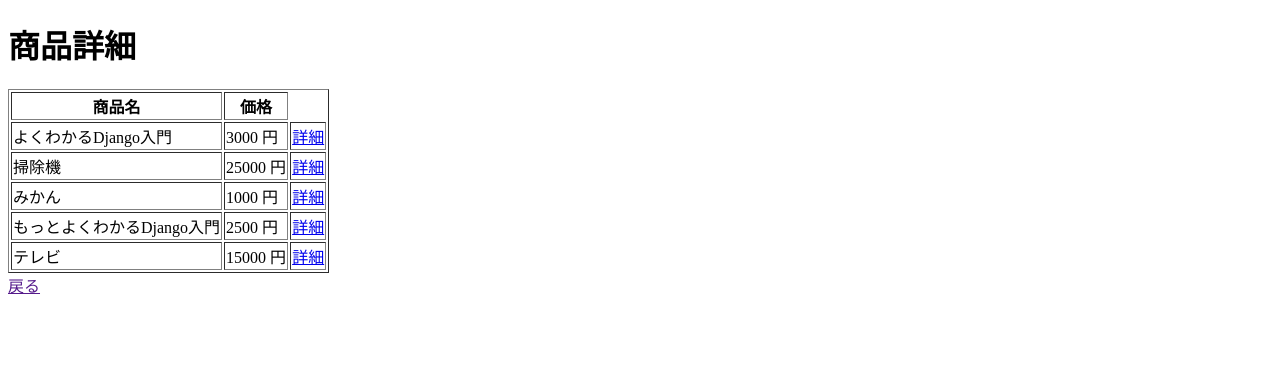
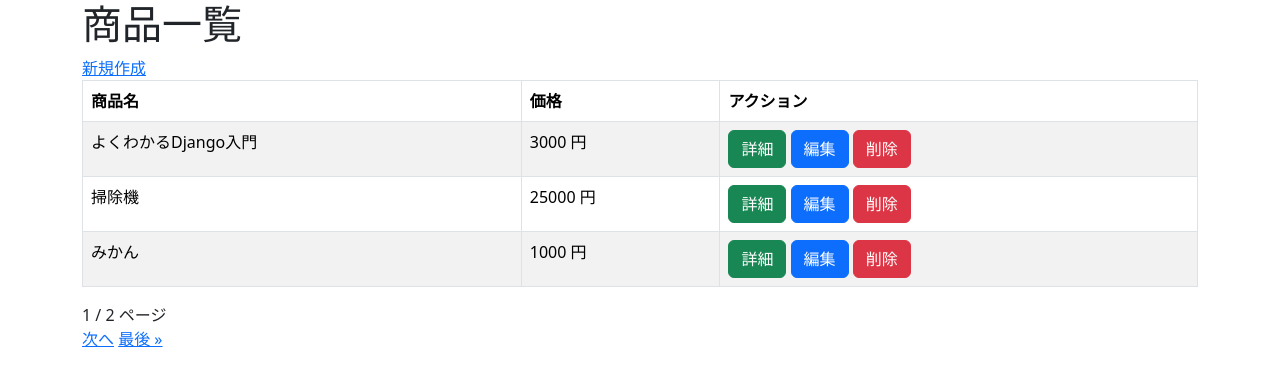
Before and after one commit to kumadoara/django-basic-kadai, a Django app: page /crud/ in a window 1280 px wide. Shown: the top 386 px of the page. Run offline with Django 4.2, Linux system fonts and the light colour scheme; data comes from the database, SQL or seed files in the repository.

Commit message:
Add files via upload

```diff
--- a/kadai_010/crud/models.py
+++ b/kadai_010/crud/models.py
@@ -9,4 +9,4 @@ class Product(models.Model):
         return self.name
 
     def get_absolute_url(self):
-        return reverse('detail')
+        return reverse('list')
--- a/kadai_010/crud/templates/base.html
+++ b/kadai_010/crud/templates/base.html
@@ -10,7 +10,7 @@
 <body>
     <div class="container">
         {% block content %}{% endblock %}
-        <link href="https://cdn.jsdelivr.net/npm/bootstrap@5.3.0-alpha3/dist/css/bootstrap.min.css" rel="stylesheet" integrity="sha384-KK94CHFLLe+nY2dmCWGMq91rCGa5gtU4mk92HdvYe+M/SXH301p5ILy+dN9+nJOZ" crossorigin="anonymous">
+        <script src="https://cdn.jsdelivr.net/npm/bootstrap@5.3.0-alpha3/dist/js/bootstrap.bundle.min.js" integrity="sha384-ENjdO4Dr2bkBIFxQpeoTz1HIcje39Wm4jDKdf19U8gI4ddQ3GYNS7NTKfAdVQSZe" crossorigin="anonymous"></script>
     </div>
 </body>
 </html>
--- a/kadai_010/crud/templates/crud/product_list.html
+++ b/kadai_010/crud/templates/crud/product_list.html
@@ -1,29 +1,43 @@
-<!DOCTYPE html>
-<html lang="ja">
-<head>
-    <meta charset="UTF-8">
-    <meta http-equiv="X-UA-Compatible" content="IE=edge">
-    <meta name="viewport" content="width=device-width, initial-scale=1.0">
-    <title>商品詳細</title>
-</head>
-<body>
-    <h1>商品詳細</h1>
-    <table border="1">
+{% extends "base.html" %}
+
+{% block title %}商品一覧{% endblock %}
+{% block content %}
+<h1>商品一覧</h1>
+<a href="{% url 'new' %}">新規作成</a>
+<table class="table table-striped table-hover table-bordered">
     <thead>
         <tr>
             <th>商品名</th>
             <th>価格</th>
+            <th>アクション</th>
         </tr>
     </thead>
     {% for product in object_list %}
-
     <tr>
         <td>{{ product.name }}</td>
         <td>{{ product.price }} 円</td>
-        <td><a href="detail/{{ product.pk }}">詳細</a></td>
+        <td>
+            <button class="btn btn btn-success" onclick="location.href='{% url 'detail' pk=product.pk %}'">詳細</button>
+            <button class="btn btn-primary" onclick="location.href='{% url 'edit' pk=product.pk %}'">編集</button>
+            <button class="btn btn-danger" onclick="location.href='{% url 'delete' pk=product.pk %}'">削除</button>
+        </td>
     </tr>
     {% endfor %}
 </table>
-    <a href="">戻る</a>
-</body>
-</html>
+
+
+{# ページの表示 #}
+{{ page_obj.number }} / {{ page_obj.paginator.num_pages }} ページ<br>
+
+{# 前へ #}
+{% if page_obj.has_previous %}
+<a href="?page=1">&laquo; 先頭</a>
+<a href="?page={{ page_obj.previous_page_number }}">前へ</a>
+{% endif %}
+
+{# 次へ #}
+{% if page_obj.has_next %}
+<a href="?page={{ page_obj.next_page_number }}">次へ</a>
+<a href="?page={{ page_obj.paginator.num_pages }}">最後 &raquo;</a>
+{% endif %}
+{% endblock %}
--- a/kadai_010/crud/views.py
+++ b/kadai_010/crud/views.py
@@ -1,6 +1,8 @@
 from django.shortcuts import render
 from django.views.generic import TemplateView, ListView, DetailView
+from django.views.generic.edit import CreateView, UpdateView, DeleteView
 from .models import Product
+from django.urls import reverse_lazy
 
 class TopView(TemplateView):
     template_name = "top.html"
@@ -8,9 +10,23 @@ class TopView(TemplateView):
 class ProductListView(ListView):
     model = Product
     template_name = "list.html"
+    paginate_by = 3
+
+class ProductCreateView(CreateView):
+    model = Product
+    fields = '__all__'
+
+class ProductUpdateView(UpdateView):
+    model = Product
+    fields = '__all__'
+    template_name_suffix = '_update_form'
+
+class ProductDeleteView(DeleteView):
+    model = Product
+    success_url = reverse_lazy('list')
 
 
 class ProductDetailView(DetailView):
     model = Product
-    context_object_name = "product_detail"
+    context_object_name = 'Product'
     template_name = "detail.html"
--- a/kadai_010/myproject/urls.py
+++ b/kadai_010/myproject/urls.py
@@ -23,5 +23,9 @@ urlpatterns = [
     path('admin/', admin.site.urls),
     path('', views.TopView.as_view(), name="top"),
     path('crud/', views.ProductListView.as_view(), name="list"),
-    path('crud/<int:pk>/', views.ProductDetailView.as_view(), name="detail"),
+    path('crud/new/', views.ProductCreateView.as_view(), name="new"),
+    path('crud/detail/<int:pk>', views.ProductDetailView.as_view(), name="detail"),
+    path('crud/edit/<int:pk>', views.ProductUpdateView.as_view(), name="edit"),
+    path('crud/delete/<int:pk>', views.ProductDeleteView.as_view(), name="delete"),
+
  ]
```
Also changed, not shown: kadai_010/crud/templates/crud/product_confirm_delete.html (added, +14 -0 lines), kadai_010/crud/templates/crud/product_detail.html (+11 -8 lines), kadai_010/crud/templates/crud/product_form.html (added, +15 -0 lines), kadai_010/crud/templates/crud/product_update_form.html (added, +15 -0 lines). Lines whose indentation alone changed are shown as unchanged.
